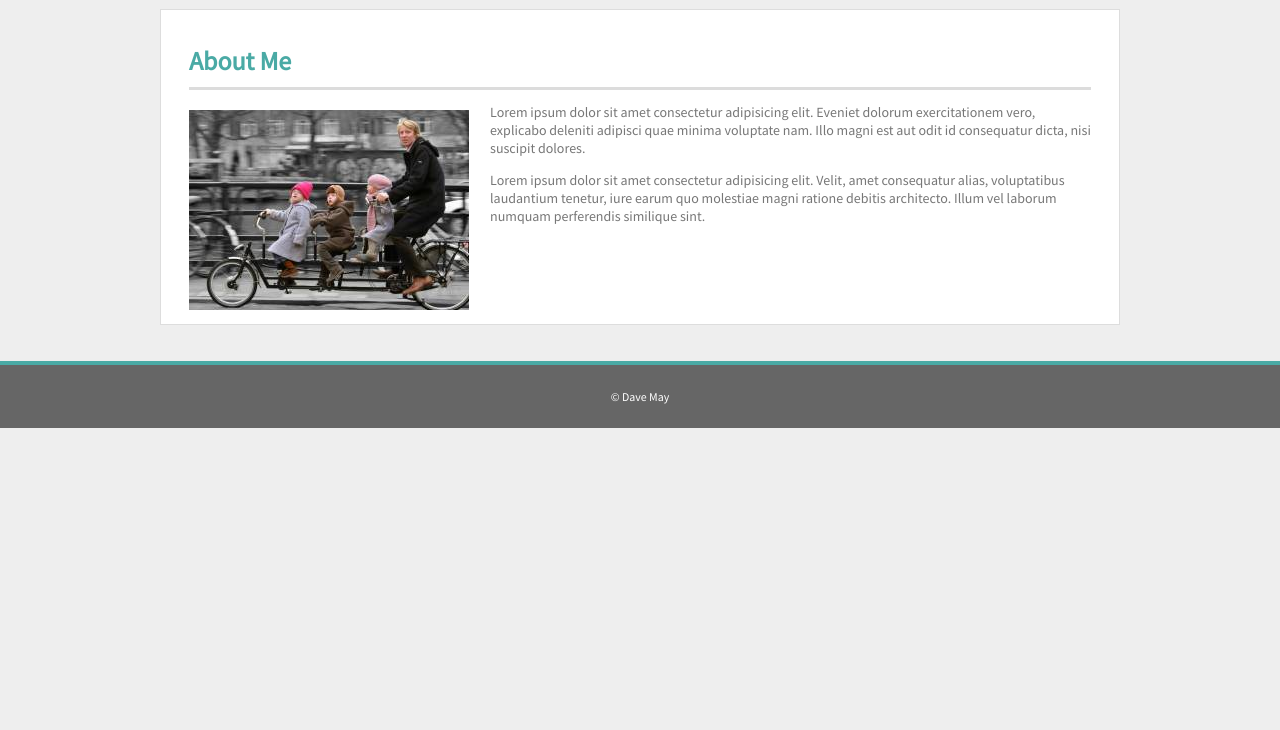
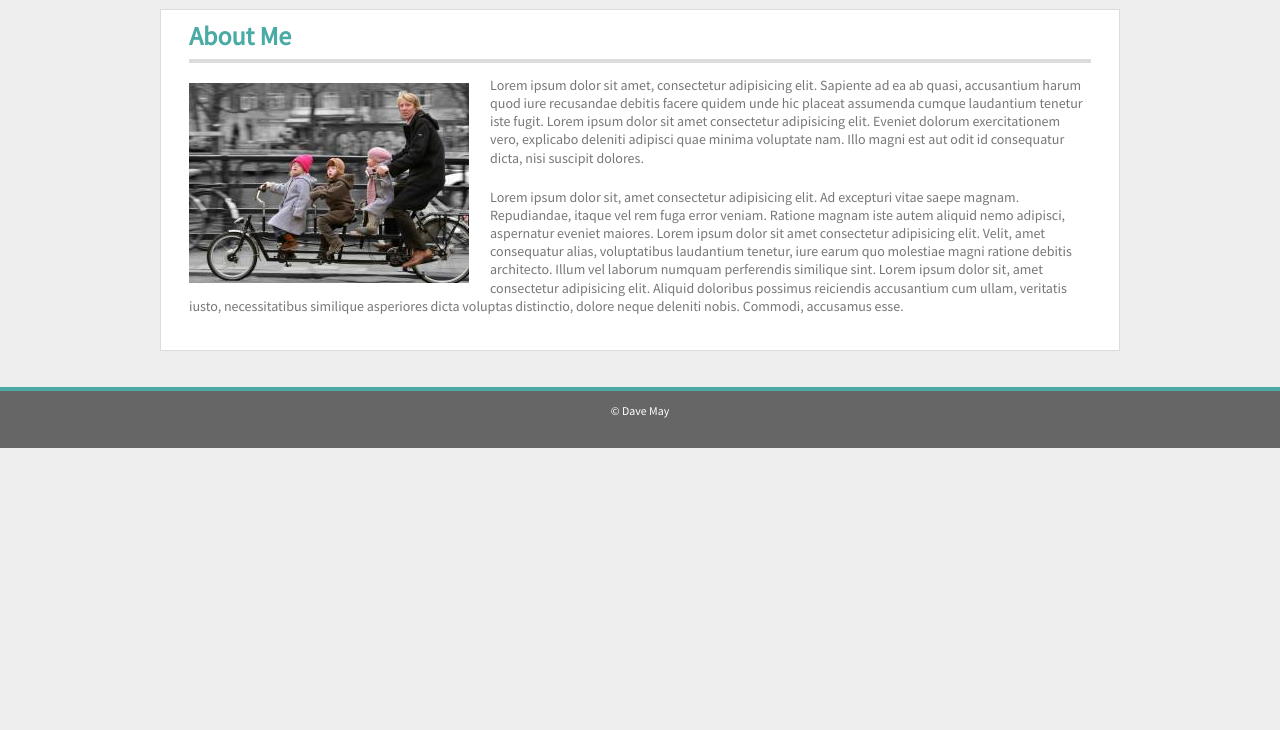
Before and after one commit to echo-dave/Basic-Portfolio, a plain HTML site: page index.html in a window 1280 px wide. Shown: the part 70-800 px from the top of the page. Drawn offline with Linux system fonts and the light colour scheme.

Commit message:
updated css, index, sticky footer

```diff
--- /dev/null
+++ b/assets/css/reset.css
@@ -0,0 +1,48 @@
+/* http://meyerweb.com/eric/tools/css/reset/
+   v2.0 | 20110126
+   License: none (public domain)
+*/
+
+html, body, div, span, applet, object, iframe,
+h1, h2, h3, h4, h5, h6, p, blockquote, pre,
+a, abbr, acronym, address, big, cite, code,
+del, dfn, em, img, ins, kbd, q, s, samp,
+small, strike, strong, sub, sup, tt, var,
+b, u, i, center,
+dl, dt, dd, ol, ul, li,
+fieldset, form, label, legend,
+table, caption, tbody, tfoot, thead, tr, th, td,
+article, aside, canvas, details, embed,
+figure, figcaption, footer, header, hgroup,
+menu, nav, output, ruby, section, summary,
+time, mark, audio, video {
+	margin: 0;
+	padding: 0;
+	border: 0;
+	font-size: 100%;
+	font: inherit;
+	vertical-align: baseline;
+}
+/* HTML5 display-role reset for older browsers */
+article, aside, details, figcaption, figure,
+footer, header, hgroup, menu, nav, section {
+	display: block;
+}
+body {
+	line-height: 1;
+}
+ol, ul {
+	list-style: none;
+}
+blockquote, q {
+	quotes: none;
+}
+blockquote:before, blockquote:after,
+q:before, q:after {
+	content: '';
+	content: none;
+}
+table {
+	border-collapse: collapse;
+	border-spacing: 0;
+}
--- a/assets/css/style.css
+++ b/assets/css/style.css
@@ -26,7 +26,7 @@ h1.title {
     display: inline;
     padding: .3em .5em;
     position: relative;
-    top:.2em;
+    top:.35em;
 }
 
 nav {
@@ -77,6 +77,10 @@ section {
 
 }
 
+.content {
+    margin-top: 2.4em;
+}
+
  h2 {
     position: relative;
     margin-bottom: 1em;
@@ -107,6 +111,9 @@ footer {
     border-top-color: #4aaaa5;
     border-top-style: solid;
     border-top-width: .4em;
+    position: sticky;
+    position: -webkit-sticky;
+    bottom: -1px;
 }
 
 .copyright {
--- a/assets/css/typography.css
+++ b/assets/css/typography.css
@@ -69,3 +69,8 @@ body {
    .fine-print {
     font-size: 0.6em;
    }
+
+   p {
+       line-height: 1.3;
+       margin-bottom: 1.5em;
+   }
--- a/index.html
+++ b/index.html
@@ -4,9 +4,10 @@
     <meta charset="UTF-8">
     <meta name="viewport" content="width=device-width, initial-scale=1.0">
     <meta http-equiv="X-UA-Compatible" content="ie=edge">
+    <link rel="stylesheet" href="assets/css/reset.css">
+    <link href="https://fonts.googleapis.com/css?family=Source+Sans+Pro&display=swap" rel="stylesheet">
     <link rel="stylesheet" type="text/css" href="assets/css/typography.css">
     <link rel="stylesheet" type="text/css" href="assets/css/style.css">
-    <link href="https://fonts.googleapis.com/css?family=Source+Sans+Pro&display=swap" rel="stylesheet">
     <title>Dave's Portfolio</title>
 </head>
 <body>
@@ -31,8 +32,8 @@
         <section class="clearfix">
             <h2>About Me</h2>
                 <img src="assets/images/portrait.jpg" class="portrait" alt="portrait of Dave May">
-                <p>Lorem ipsum dolor sit amet consectetur adipisicing elit. Eveniet dolorum exercitationem vero, explicabo deleniti adipisci quae minima voluptate nam. Illo magni est aut odit id consequatur dicta, nisi suscipit dolores.</p>
-                <p>Lorem ipsum dolor sit amet consectetur adipisicing elit. Velit, amet consequatur alias, voluptatibus laudantium tenetur, iure earum quo molestiae magni ratione debitis architecto. Illum vel laborum numquam perferendis similique sint.</p>
+                <p>Lorem ipsum dolor sit amet, consectetur adipisicing elit. Sapiente ad ea ab quasi, accusantium harum quod iure recusandae debitis facere quidem unde hic placeat assumenda cumque laudantium tenetur iste fugit. Lorem ipsum dolor sit amet consectetur adipisicing elit. Eveniet dolorum exercitationem vero, explicabo deleniti adipisci quae minima voluptate nam. Illo magni est aut odit id consequatur dicta, nisi suscipit dolores.</p>
+                <p>Lorem ipsum dolor sit, amet consectetur adipisicing elit. Ad excepturi vitae saepe magnam. Repudiandae, itaque vel rem fuga error veniam. Ratione magnam iste autem aliquid nemo adipisci, aspernatur eveniet maiores. Lorem ipsum dolor sit amet consectetur adipisicing elit. Velit, amet consequatur alias, voluptatibus laudantium tenetur, iure earum quo molestiae magni ratione debitis architecto. Illum vel laborum numquam perferendis similique sint. Lorem ipsum dolor sit, amet consectetur adipisicing elit. Aliquid doloribus possimus reiciendis accusantium cum ullam, veritatis iusto, necessitatibus similique asperiores dicta voluptas distinctio, dolore neque deleniti nobis. Commodi, accusamus esse.</p>
         </section>
     </div>
         <footer>
```
Also changed, not shown: contact.html (+2 -1 lines), porfolio.html (+4 -3 lines).
